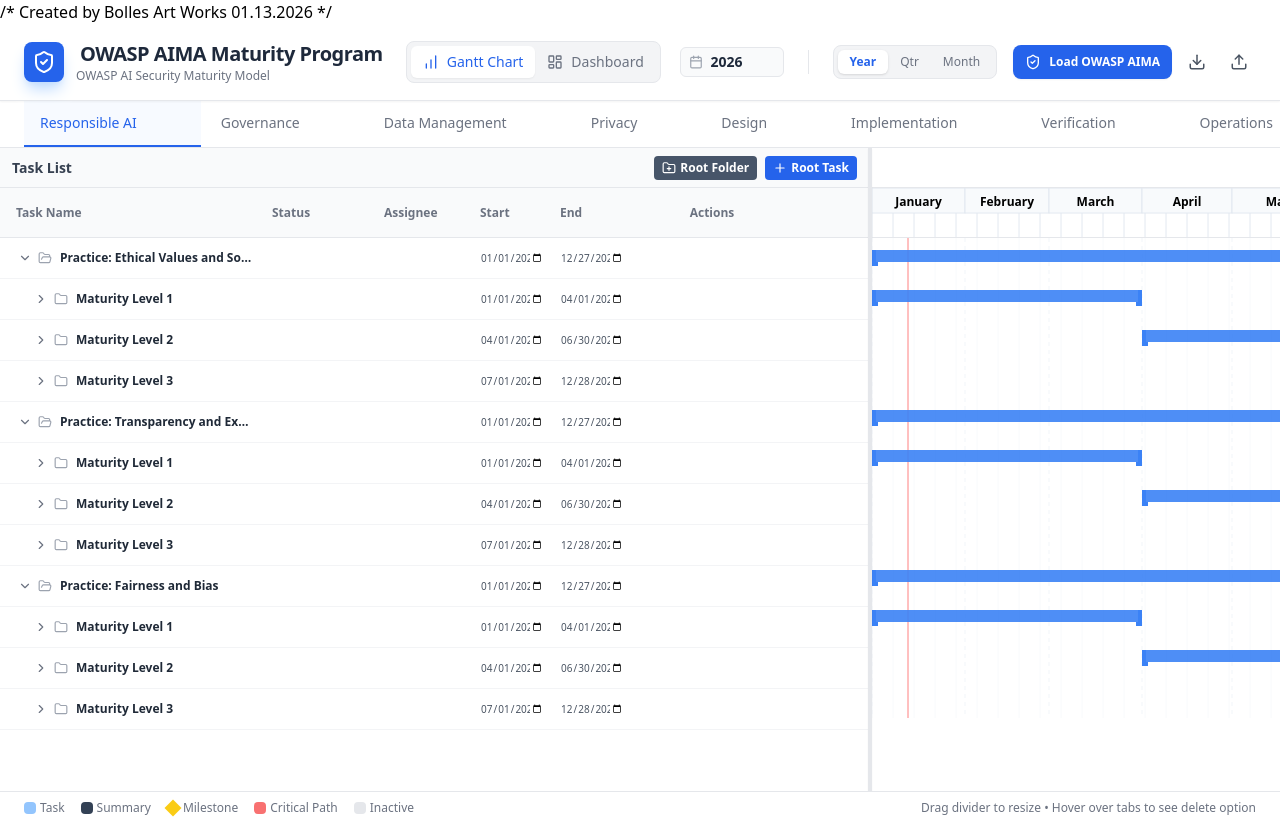
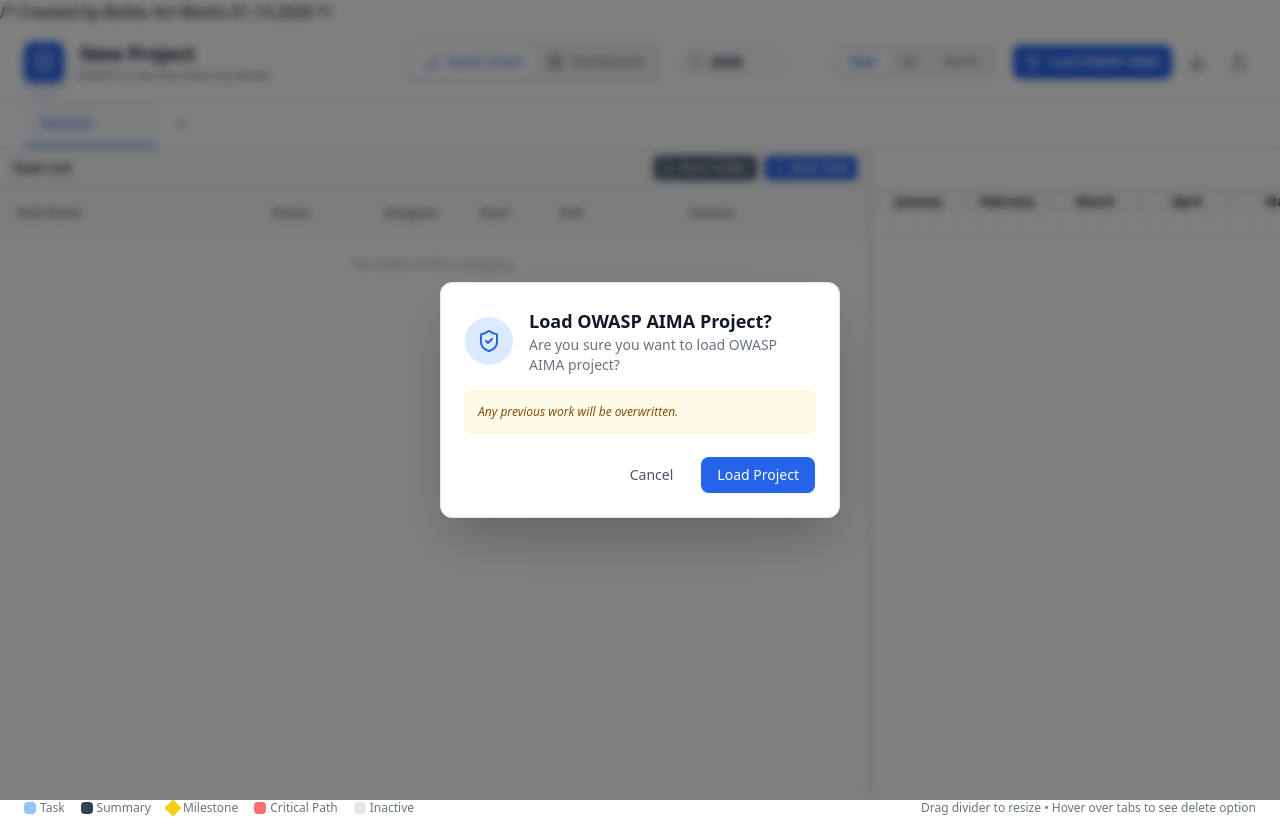
Before and after one commit to bollese2/OWASP-AIMA-Gantt, a React (Vite) app: page / in a window 1280 px wide. Both pictures are taken after a click on the button "Load OWASP AIMA". Built offline with nearby package versions, Linux system fonts and the light colour scheme.

Commit message:
Add confirmation dialog for Load OWASP AIMA feature
Co-authored-by: bollese2 <242287471+bollese2@users.noreply.github.com>

```diff
--- a/App.tsx
+++ b/App.tsx
@@ -24,6 +24,7 @@ const App: React.FC = () => {
   const [pillarToDelete, setPillarToDelete] = useState<string | null>(null);
   const [pillarToRename, setPillarToRename] = useState<string | null>(null);
   const [renamePillarValue, setRenamePillarValue] = useState('');
+  const [showLoadOWASPConfirm, setShowLoadOWASPConfirm] = useState(false);
 
   // Scroll Sync Refs
   const taskListRef = useRef<HTMLDivElement>(null);
@@ -318,9 +319,14 @@ const App: React.FC = () => {
   };
 
   const handleLoadOWASPAIMA = () => {
+    setShowLoadOWASPConfirm(true);
+  };
+
+  const confirmLoadOWASPAIMA = () => {
     const owaspData = generateInitialData();
     setData(owaspData);
     if (owaspData.categories.length > 0) setActiveTab(owaspData.categories[0]);
+    setShowLoadOWASPConfirm(false);
   };
 
   const startResizing = useCallback(() => {
@@ -411,6 +417,40 @@ const App: React.FC = () => {
                         className="px-4 py-2 text-sm font-medium text-white bg-red-600 hover:bg-red-700 rounded-lg shadow-sm transition-colors"
                     >
                         Delete Pillar
+                    </button>
+                </div>
+            </div>
+        </div>
+      )}
+
+      {/* Load OWASP AIMA Confirmation Modal */}
+      {showLoadOWASPConfirm && (
+        <div className="fixed inset-0 z-[100] flex items-center justify-center bg-black/50 backdrop-blur-sm animate-in fade-in duration-200">
+            <div className="bg-white rounded-xl shadow-2xl p-6 w-[400px] border border-gray-200 animate-in zoom-in-95 duration-200">
+                <div className="flex items-center gap-4 mb-4">
+                    <div className="p-3 bg-blue-100 rounded-full text-blue-600">
+                        <ShieldCheck size={24} />
+                    </div>
+                    <div>
+                        <h3 className="text-lg font-bold text-gray-900">Load OWASP AIMA Project?</h3>
+                        <p className="text-sm text-gray-500">Are you sure you want to load OWASP AIMA project?</p>
+                    </div>
+                </div>
+                <p className="text-xs bg-yellow-50 text-yellow-800 p-3 rounded border border-yellow-100 mb-6 italic">
+                    Any previous work will be overwritten.
+                </p>
+                <div className="flex justify-end gap-3">
+                    <button
+                        onClick={() => setShowLoadOWASPConfirm(false)}
+                        className="px-4 py-2 text-sm font-medium text-gray-600 hover:bg-gray-100 rounded-lg transition-colors"
+                    >
+                        Cancel
+                    </button>
+                    <button
+                        onClick={confirmLoadOWASPAIMA}
+                        className="px-4 py-2 text-sm font-medium text-white bg-blue-600 hover:bg-blue-700 rounded-lg shadow-sm transition-colors"
+                    >
+                        Load Project
                     </button>
                 </div>
             </div>
```
